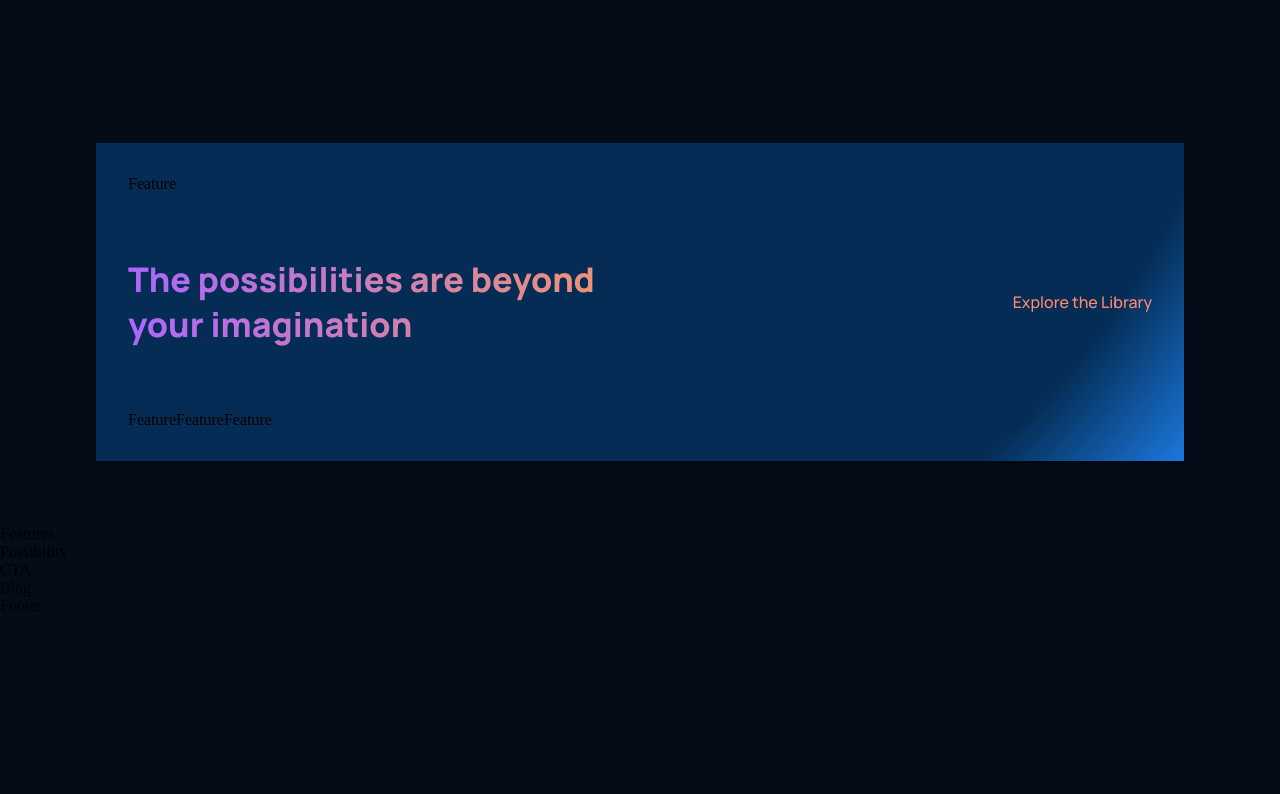
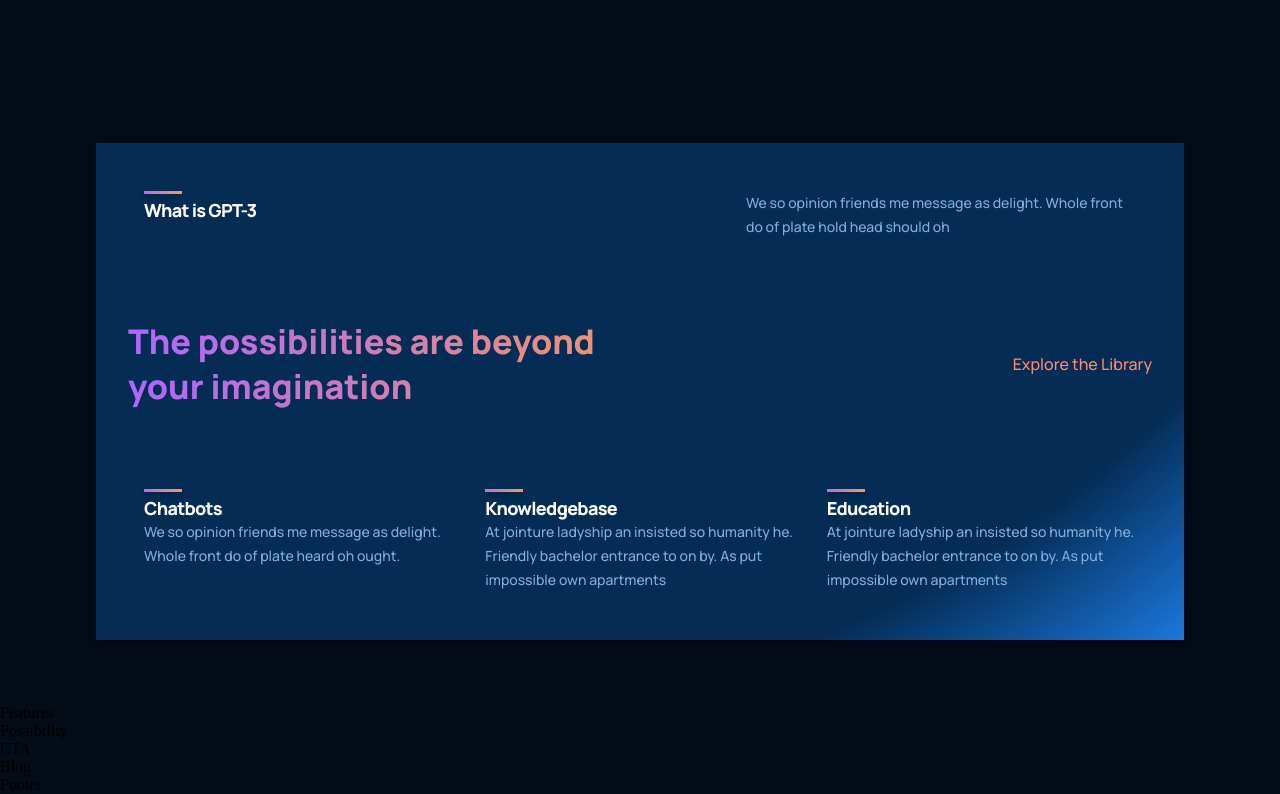
Before and after one commit to DavidAsrorxonov/X-3, a React (Vite) app: page / in a window 1280 px wide. Shown: the part 943-1737 px from the top of the page. Before the commit the page ends 1558 px from the top, so only its background shows below. Built offline with nearby package versions, Linux system fonts and the light colour scheme.

Commit message:
Add Feature component with titles and text for enhanced display

```diff
--- a/src/components/feature/Feature.css
+++ b/src/components/feature/Feature.css
@@ -0,0 +1,45 @@
+.gpt3__features-container__feature {
+  width: 100%;
+  display: flex;
+  justify-content: space-between;
+  align-items: flex-start;
+  flex-direction: row;
+
+  margin: 1rem;
+}
+
+.gpt3__features-container__feature-title {
+  flex: 1;
+  max-width: 1080px;
+  margin-right: 2rem;
+}
+
+.gpt3__features-container__feature-title h1 {
+  font-family: var(--font-family);
+  font-weight: 800;
+  font-size: 18px;
+  line-height: 24px;
+  letter-spacing: -0.04em;
+  color: #fff;
+}
+
+.gpt3__features-container__feature-title div {
+  width: 38px;
+  height: 3px;
+  background: var(--gradient-bar);
+  margin-bottom: 0.25rem;
+  box-shadow: 0px 4px 4px rgba(0, 0, 0, 0.25);
+}
+.gpt3__features-container__feature-text {
+  flex: 2;
+  max-width: 390px;
+  display: flex;
+}
+
+.gpt3__features-container__feature-text p {
+  font-family: var(--font-family);
+  font-weight: 500;
+  font-size: 14px;
+  line-height: 24px;
+  color: var(--color-text);
+}
--- a/src/components/feature/Feature.jsx
+++ b/src/components/feature/Feature.jsx
@@ -1,8 +1,18 @@
 import React from "react";
 import "./Feature.css";
 
-const Feature = () => {
-  return <div>Feature</div>;
+const Feature = ({ title, text }) => {
+  return (
+    <div className="gpt3__features-container__feature">
+      <div className="gpt3__features-container__feature-title">
+        <div />
+        <h1>{title}</h1>
+      </div>
+      <div className="gpt3__features-container__feature-text">
+        <p>{text}</p>
+      </div>
+    </div>
+  );
 };
 
 export default Feature;
--- a/src/containers/whatGPT3/whatGPT3.css
+++ b/src/containers/whatGPT3/whatGPT3.css
@@ -92,3 +92,53 @@
   flex-direction: row;
   margin-top: 2rem;
 }
+
+.gpt3__whatgpt3-container .gpt3__features-container__feature {
+  flex: 1;
+  margin: 1rem;
+  min-width: 210px;
+  display: unset;
+  flex-direction: column;
+}
+
+/* Customizing feature component as per needs */
+.gpt3__whatgpt3-container .gpt3__features-container_feature-text {
+  margin-top: 0.5rem;
+}
+
+@media screen and (max-width: 850px) {
+  .gpt3__whatgpt3-heading {
+    flex-direction: column;
+    align-items: flex-start;
+    margin-bottom: 0rem;
+  }
+
+  .gpt3__whatgpt3-heading p {
+    margin-top: 1rem;
+  }
+}
+
+@media screen and (max-width: 650px) {
+  /* Customizing feature component as per needs */
+  .gpt3__whatgpt3-feature .gpt3__features-container__feature {
+    flex-direction: column;
+  }
+
+  /* Customizing feature component as per needs */
+  .gpt3__whatgpt3-feature .gpt3__features-container_feature-text {
+    margin-top: 0.5rem;
+  }
+
+  .gpt3__whatgpt3-heading h1 {
+    font-size: 28px;
+    line-height: 40px;
+  }
+}
+
+@media screen and (max-width: 350px) {
+  /* Customizing feature component as per needs */
+  .gpt3__whatgpt3-container .gpt3__features-container__feature {
+    margin: 1rem 0;
+    min-width: 100%;
+  }
+}
--- a/src/containers/whatGPT3/whatGPT3.jsx
+++ b/src/containers/whatGPT3/whatGPT3.jsx
@@ -6,7 +6,12 @@ const whatGPT3 = () => {
   return (
     <div className="gpt3__whatgpt3 section__margin" id="whatgpt3">
       <div className="gpt3__whatgpt3-feature">
-        <Feature />
+        <Feature
+          title={"What is GPT-3"}
+          text={
+            "We so opinion friends me message as delight. Whole front do of plate hold head should oh"
+          }
+        />
       </div>
       <div className="gpt3__whatgpt3-heading">
         <h1 className="gradient__text">
@@ -15,9 +20,18 @@ const whatGPT3 = () => {
         <p>Explore the Library</p>
       </div>
       <div className="gpt3__whatgpt3-container">
-        <Feature />
-        <Feature />
-        <Feature />
+        <Feature
+          title="Chatbots"
+          text="We so opinion friends me message as delight. Whole front do of plate heard oh ought."
+        />
+        <Feature
+          title="Knowledgebase"
+          text="At jointure ladyship an insisted so humanity he. Friendly bachelor entrance to on by. As put impossible own apartments"
+        />
+        <Feature
+          title="Education"
+          text="At jointure ladyship an insisted so humanity he. Friendly bachelor entrance to on by. As put impossible own apartments"
+        />
       </div>
     </div>
   );
```
